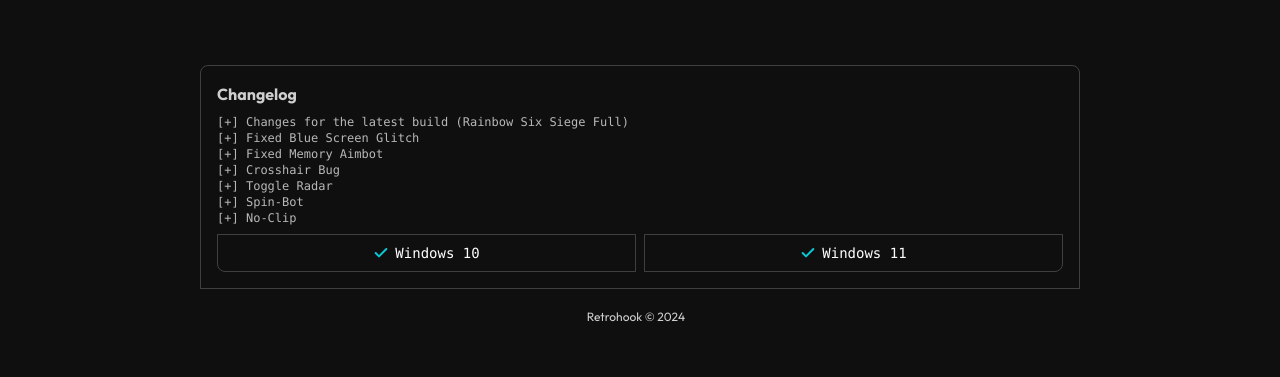
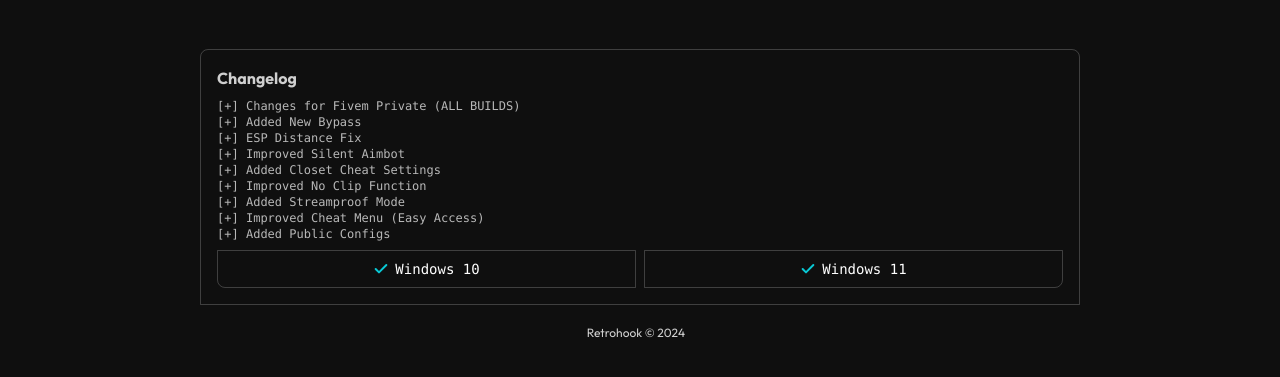
Before and after one commit to zqeus/website, a plain HTML site: page index.html in a window 1280 px wide. Shown: the part 319-696 px from the top of the page. Drawn offline with Linux system fonts and the light colour scheme; a script that the page names is missing.

Commit message:
Update index.html

```diff
--- a/index.html
+++ b/index.html
@@ -56,7 +56,7 @@
 
   <div class="flex gap-2"><a href="https://t.me/C6DOT" class="btn">Contact Me</a>
 
-    <a href="https://discord.gg/gYUAfg8pGr" target="_blank" class="btn">Visit Discord</a></div></header>
+    <a href="https://discord.gg/retrohook" target="_blank" class="btn">Visit Discord</a></div></header>
 
 
 <div class="flex flex-col w-fit px-4 h-full mx-auto items-center justify-center gap-3 bg-[url('anim.gif')] hue-rotate-[40deg] bg-cover bg-clip-text bg-center">
@@ -70,13 +70,15 @@
 
   <div class="flex flex-col p-4 gap-2 rounded-lg rounded-b-[0] border-[1px] border-white/20 mt-14 w-full"><span class="font-bold text-white/80">Changelog</span>
 
-    <div class="flex flex-col font-mono text-xs text-white/70"><span>[+] Changes for the latest build (Rainbow Six Siege Full)</span>
-      <span>[+] Fixed Blue Screen Glitch </span>
-      <span>[+] Fixed Memory Aimbot </span>
-      <span>[+] Crosshair Bug</span>
-      <span>[+] Toggle Radar </span>
-      <span>[+] Spin-Bot </span>
-      <span>[+] No-Clip</span></div>
+    <div class="flex flex-col font-mono text-xs text-white/70"><span>[+] Changes for Fivem Private (ALL BUILDS)</span>
+      <span>[+] Added New Bypass </span>
+      <span>[+] ESP Distance Fix </span>
+      <span>[+] Improved Silent Aimbot</span>
+      <span>[+] Added Closet Cheat Settings </span>
+      <span>[+] Improved No Clip Function </span>
+      <span>[+] Added Streamproof Mode </span>
+      <span>[+] Improved Cheat Menu (Easy Access) </span>
+      <span>[+] Added Public Configs </span></div>
 
 
 
```
